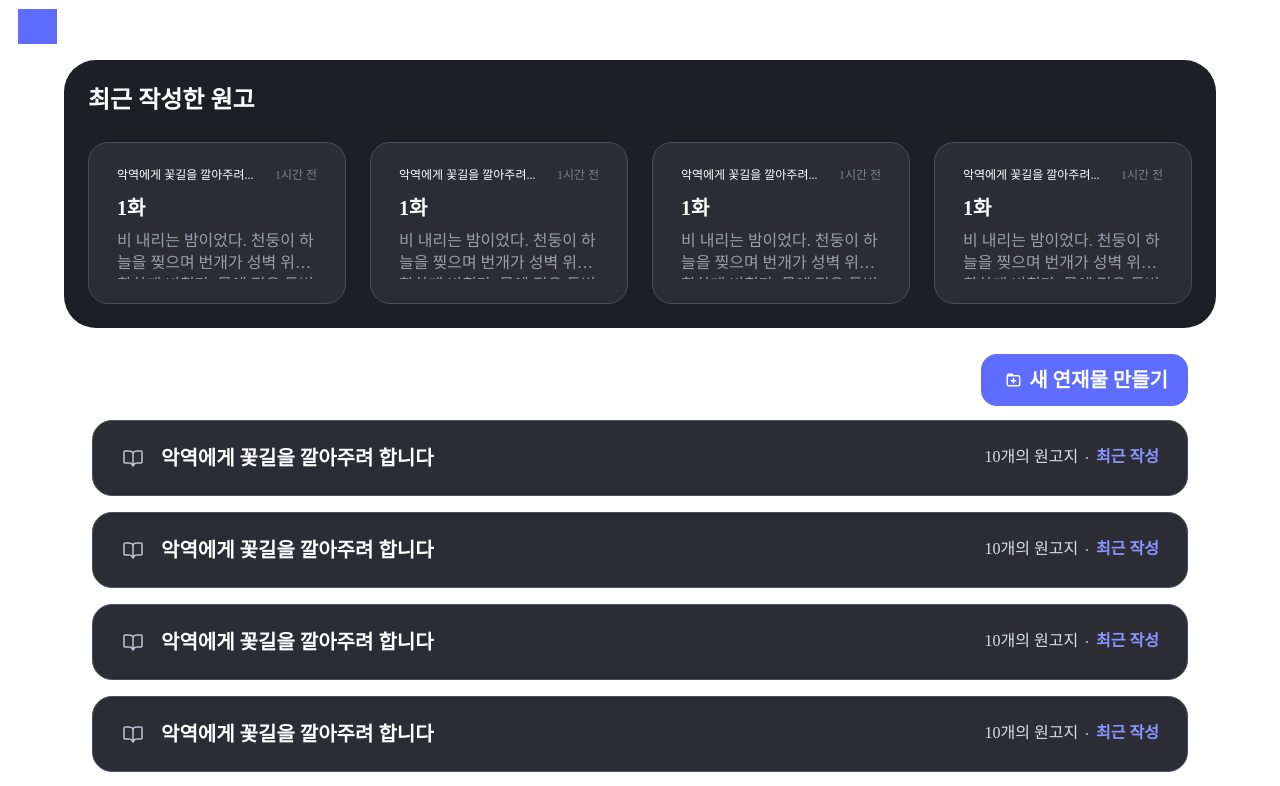
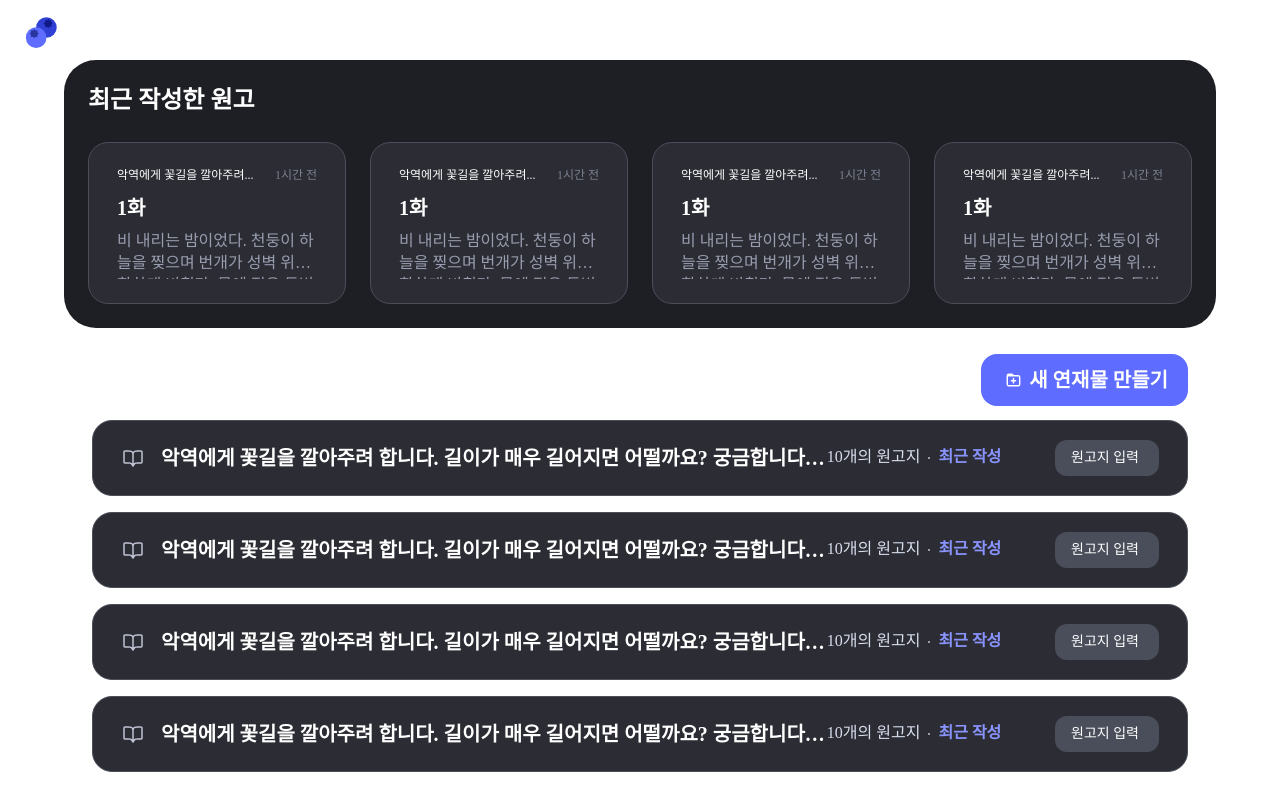
Before and after one commit to songye38/betareader, a Next.js app: page / in a window 1280 px wide. Shown: the top 786 px of the page. Built offline with nearby package versions, Linux system fonts and the light colour scheme; a web font is replaced by a local one.

Commit message:
조금씩 수정한 것 푸시

```diff
--- a/pages/mypage/bookmarks.js
+++ b/pages/mypage/bookmarks.js
@@ -23,12 +23,13 @@ const bookmarks = ({ userId, manuscriptId }) => {
             }}></div>
 
             <div style={{
+                width:'956px',
                 color: 'white',
                 fontSize: 24,
                 fontFamily: 'Pretendard',
                 fontWeight: '700',
                 lineHeight: '33.60px',
-                textAlign: 'center' // 중앙 정렬
+                textAlign: 'left' // 중앙 정렬
             }}>
                 북마크 관리
             </div>
--- a/pages/mypage/manus.js
+++ b/pages/mypage/manus.js
@@ -23,17 +23,18 @@ const manus = ({ userId, manuscriptId }) => {
         }}></div>
 
         <div style={{
+            width:'956px',
             color: 'white',
             fontSize: 24,
             fontFamily: 'Pretendard',
             fontWeight: '700',
             lineHeight: '33.60px',
-            textAlign: 'center' // 중앙 정렬
+            textAlign: 'left' // 중앙 정렬
         }}>
             연재물 설정
         </div>
     </div>
-
+    {/* 만약 작성한 글이 없다면 "아직 작성한 연재물이 없어요." 문구 표시해줘야 한다.  */}
     <div style={{display:"flex",flexDirection:'column',gap:'24px'}}>
         <MyManuItem />
         <MyManuItem />
--- a/pages/mypage/profile.js
+++ b/pages/mypage/profile.js
@@ -3,7 +3,9 @@ import MyManuItem from "@/components/MyPage/MyManuItem";
 const profile = ({ userId, manuscriptId }) => {
 
   return (
-    <MyManuItem />
+    <div>
+
+    </div>
   );
 };
 
--- a/src/components/MainPageComponents/ManuItem.jsx
+++ b/src/components/MainPageComponents/ManuItem.jsx
@@ -18,8 +18,10 @@ const ManuItem = () => {
           cursor : 'pointer',
         }}
       >
+        <div style={{display:'flex',flexDirection:'row',width:'85%'}}>
           <div
             style={{
+              width:'80%',
               justifyContent: "flex-start",
               alignItems: "center",
               gap: 16,
@@ -29,16 +31,20 @@ const ManuItem = () => {
             <img src="/book_icon.svg" alt="Profile" width={24} height={24} />
             <div
               style={{
-              color: "white",
+                color: 'white',
                 fontSize: 20,
-              fontFamily: "Pretendard",
-              fontWeight: "600",
-              lineHeight: "28px",
-              wordWrap: "break-word",
+                fontFamily: 'Pretendard',
+                fontWeight: '600',
+                lineHeight: '28px',
+                wordWrap: 'break-word',
+                whiteSpace: 'nowrap',      // 한 줄로 유지
+                overflow: 'hidden',        // 넘치는 텍스트 숨김
+                textOverflow: 'ellipsis',  // 넘칠 경우 말줄임표(...) 적용
+                // maxWidth: '200px'          // 최대 너비 설정 (원하는 크기로 조정)
               }}
             >
               {/* 제목이 들어온다.  */}
-            악역에게 꽃길을 깔아주려 합니다
+              악역에게 꽃길을 깔아주려 합니다. 길이가 매우 길어지면 어떨까요? 궁금합니다.하하하하하하
             </div>
           </div>
           <div
@@ -51,6 +57,7 @@ const ManuItem = () => {
           >
             <div
               style={{
+                width:'auto',
                 color: "#D9DEEE",
                 fontSize: 16,
                 fontFamily: "Pretendard",
@@ -72,6 +79,7 @@ const ManuItem = () => {
             />
             <div
               style={{
+                width:'auto',
                 color: "#8A94FF",
                 fontSize: 16,
                 fontFamily: "Pretendard",
@@ -85,6 +93,32 @@ const ManuItem = () => {
             </div>
           </div>
           </div>
+          <div>
+            {/* 버튼 추가하기 */}
+            <button
+              style={{
+                width: 'auto',
+                height: 36,
+                padding: '8px 20px 8px 16px',
+                background: '#4A4E5B',
+                borderRadius: 12,
+                display: 'flex',
+                justifyContent: 'center',
+                alignItems: 'center',
+                gap: 4,
+                border: 'none',
+                color: 'white',
+                fontSize: 14,
+                fontFamily: 'Pretendard',
+                fontWeight: 500,
+                lineHeight: '19.6px',
+                cursor: 'pointer',
+              }}
+            >
+              원고지 입력
+            </button>
+          </div>
+      </div>
     );
   };
 
--- a/src/components/Modal/MyPageModal.jsx
+++ b/src/components/Modal/MyPageModal.jsx
@@ -48,7 +48,7 @@ const MyPageModal = ({onClose}) => {
             borderRadius: '12px',           // 둥근 테두리 (원 모양으로 만들기 위한 설정)
             boxSizing: 'border-box'         // border가 이미지 크기에 영향을 미치지 않도록 설정
         }}>
-            <img src="/write_icon.svg" alt="Profile" width={24} height={24} />
+            <img src="/write_icon.svg" alt="Profile" width={24} height={24} onClick={() => handleNavigation('/mypage/profile')} />
         </div>
 
 
@@ -57,7 +57,7 @@ const MyPageModal = ({onClose}) => {
 
       {/* Menu Items */}
       {/* 연재물 설정 */}
-      <div style={{display:'flex',flexDirection:'column',gap:'12px'}}>
+      <div style={{display:'flex',flexDirection:'column',gap:'12px'}} >
         <div
             onClick={() => handleNavigation('/mypage/manus')}
             style={{
@@ -70,7 +70,8 @@ const MyPageModal = ({onClose}) => {
             justifyContent: 'flex-start',
             alignItems: 'center',
             gap: 10,
-            display: 'inline-flex'
+            display: 'inline-flex',
+            cursor:'pointer'
             }}
         >
             <img src="/book_icon.svg" alt="Profile" width={24} height={24} />
@@ -102,7 +103,8 @@ const MyPageModal = ({onClose}) => {
             justifyContent: 'flex-start',
             alignItems: 'center',
             gap: 10,
-            display: 'inline-flex'
+            display: 'inline-flex',
+            cursor:'pointer'
             }}
         >
             <img src="/bookmark_default.svg" alt="Profile" width={24} height={24} />
@@ -131,7 +133,8 @@ const MyPageModal = ({onClose}) => {
             justifyContent: 'flex-start',
             alignItems: 'center',
             gap: 10,
-            display: 'inline-flex'
+            display: 'inline-flex',
+            cursor:'pointer'
             }}
         >
             <img src="/logout_icon.svg" alt="Profile" width={24} height={24} />
--- a/src/components/NavBar.jsx
+++ b/src/components/NavBar.jsx
@@ -21,13 +21,8 @@ const Navbar = () => {
   return (
     <div style={{ width: 1440, height: 60, paddingLeft: 24, paddingRight: 24, paddingTop: 10, paddingBottom: 10, justifyContent: 'center', alignItems: 'center', gap: 1162, display: 'inline-flex', zIndex: 10 }}>
       {/* 왼쪽 부분 (로고 및 텍스트) */}
-      <div style={{ alignSelf: 'stretch', justifyContent: 'flex-start', alignItems: 'center', gap: 13, display: 'inline-flex', cursor: 'pointer' }} onClick={() => router.push('/')}>
-        <div data-svg-wrapper style={{ position: 'relative' }}>
-          {/* 로고가 들어가야 함 -> 나중에 대체하기  */}
-          <svg width="39" height="35" viewBox="0 0 39 35" fill="none" xmlns="http://www.w3.org/2000/svg">
-            <rect width="39" height="35" fill="#5E6CFF" />
-          </svg>
-        </div>
+      <div style={{ alignSelf: 'stretch', justifyContent: 'flex-start', alignItems: 'center', gap: 2, display: 'inline-flex', cursor: 'pointer' }} onClick={() => router.push('/')}>
+      <img src="/final_logo.svg" alt="Profile" width={39} height={35} />
 
         {/* 제목 */}
         <div className={poppins.className} style={{ color: 'white', fontSize: 20, fontWeight: '800', lineHeight: '30.80px', wordWrap: 'break-word' }}>
@@ -61,9 +56,9 @@ const Navbar = () => {
         {isModalOpen && (
           <div style={{
             position: 'absolute', // 드롭다운 아이콘을 기준으로 절대 위치
-            top: '40px', // 아이콘 바로 아래에 위치
+            top: '60px', // 아이콘 바로 아래에 위치
             right: '0',
-            zIndex: 20, // 모달이 다른 요소 위에 올 수 있도록
+            zIndex: 100, // 모달이 다른 요소 위에 올 수 있도록
           }}>
             <MyPageModal onClose={toggleModal} />
           </div>
--- a/src/components/SettingFormComponent.jsx
+++ b/src/components/SettingFormComponent.jsx
@@ -10,7 +10,9 @@ import KeywordInput from './FormComponents/KeywordInput';
 import CharactersInput from './FormComponents/CharactersInput';
 import SettingSaveBtn from './Buttons/SettingSaveBtn';
 
+
 const SettingFormComponent = () => {
+  const API_BASE_URL = process.env.NEXT_PUBLIC_API_BASE_URL;
   const methods = useForm({
     defaultValues: {
       title: '',
@@ -51,7 +53,7 @@ const SettingFormComponent = () => {
     console.log('📌 Data to send:', requestData);
 
     try {
-      const response = await fetch('http://175.106.97.51:8080/novels', {
+      const response = await fetch(`${API_BASE_URL}/novels`, {
         method: 'POST',
         headers: {
           'Content-Type': 'application/json',
```
Also changed, not shown: public/final_logo.svg (added). Lines whose indentation alone changed are shown as unchanged.
